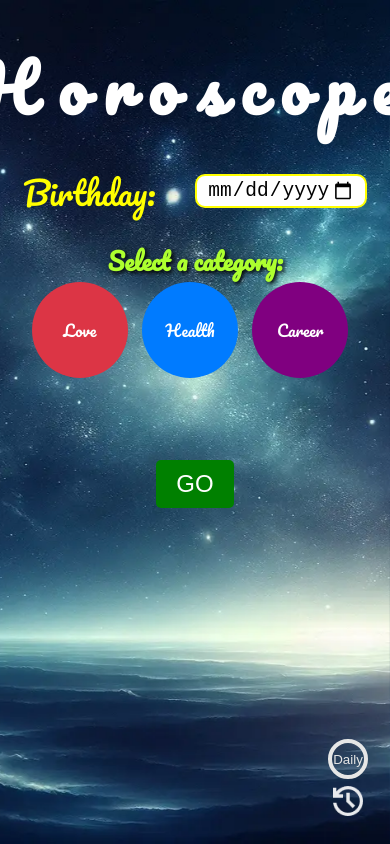
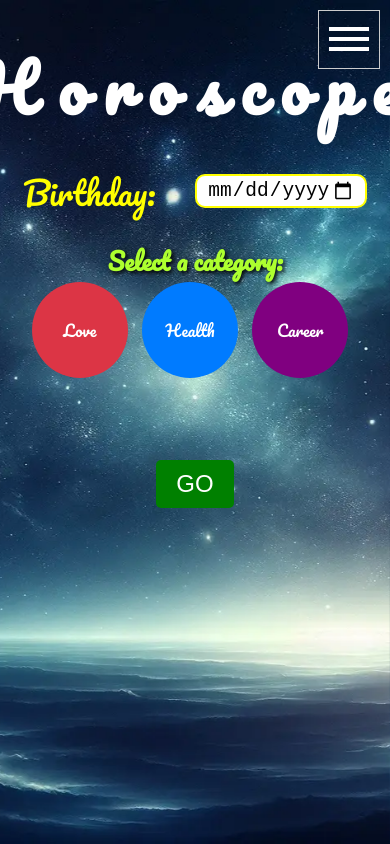
Before and after one commit to cse110-sp23-group5/cse110-sp23-group5, a website with bundled scripts: page source/horoscope/pages/landing.html in a window 390 px wide. Shown: the top 844 px of the page. Built offline with nearby package versions, Linux system fonts and the light colour scheme.

Commit message:
Implemented #55 and #56 tasks

```diff
--- a/source/horoscope/css/landing.css
+++ b/source/horoscope/css/landing.css
@@ -141,41 +141,53 @@ input[type="radio"]:checked + label {
     font-size: 1.5em;
 }
 
-nav {
-    position: fixed;
-    bottom: 20px;
-    right: 20px;
-    display: flex;
-    flex-direction: column;
+.navbar {
+    list-style-type: none;
+    padding: 0;
+    margin: 0;
+    position: absolute;
+    top: 10px;
+    right: 10px;
+    border: 1px solid #ccc;
+    z-index: 1000;
 }
 
-#history-button {
-    background: none;
-    border: none;
-    padding: 0;
+.menu-toggle {
+    display: inline-block;
     cursor: pointer;
+    position: right;
+    width: 40px;
+    height: 30px;
+    margin: 10px;
 }
 
-#history-button img {
-    width: 40px;
-    height: 40px;
-    transition: filter 0.3s ease, transform 0.3s ease;
+.bar {
+    display: block;
+    width: 100%;
+    height: 4px;
+    background-color: white;
+    margin: 6px 0;
+    transition: 0.4s;
 }
 
-nav > button:hover {
-    filter: brightness(0.8);
-    transform: scale(1.05);
+.nav {
+    list-style-type: none;
+    padding: 0;
+    margin: 0;
+    display: none;
+    position: absolute;
+    top: 50px;
+    right: 10px;
+    background-color: #333;
+    border: 1px solid #ccc;
+    z-index: 1000;
 }
 
-#daily-button {
-    color:rgb(230, 230, 230);
-    border-style: solid;
-    border-color: rgb(230, 230, 230);
-    border-width: 4px;
-    background: none;
-    height: 40px;
-    width: 40px;
-    border-radius: 50%;
-    padding: 0;
-    margin: 2px;
+.nav-item {
+    padding: 10px 20px;
 }
+
+.nav-item a {
+    text-decoration: none;
+    color: white;
+}
--- a/source/horoscope/js/landing.js
+++ b/source/horoscope/js/landing.js
@@ -4,21 +4,24 @@ const birthdayElement = document.getElementById('birthday-input');
 const HOROSCOPE_PAGE = 'horoscope.html';
 const HISTORY_PAGE = 'history.html'
 const DAILY_PAGE = 'daily.html'
+const LANDING_PAGE = 'landing.html';
+// UNCOMMENT WHEN LOVE COMPATIBILITY PAGE IS READY
+// const LOVE_PAGE = 'compatibility.html';
 
 window.addEventListener('DOMContentLoaded', init);
 async function init() {
     const submit = document.getElementById('submit');
     submit.addEventListener('click', button);
 
-    const history = document.getElementById('history-button');
-    history.addEventListener('click', () => {
-        window.location.href = HISTORY_PAGE;
+    // Mobile Menu
+    document.getElementById('mobile-menu').addEventListener('click', function() {
+        var nav = document.querySelector('.nav');
+        if (nav.style.display === 'block') {
+            nav.style.display = 'none';
+        } else {
+            nav.style.display = 'block';
+        }
     });
-
-    const daily = document.getElementById('daily-button');
-    daily.addEventListener('click', () => {
-        window.location.href = DAILY_PAGE;
-    })
 
     // Load in the Birthday if stored
     let birthday = localStorage.getItem('birthday');
@@ -28,6 +31,35 @@ async function init() {
 
     // fr-ca to get date in YYYY-MM-DD set max day to Today
     birthdayElement.max = new Date().toLocaleDateString('fr-ca');
+
+    const birthdayHoroscope = document.getElementById("birthday-horoscope");
+    if (birthdayHoroscope) {
+        birthdayHoroscope.addEventListener('click', () => {
+            window.location.href = LANDING_PAGE;
+        })
+    }
+
+    const history = document.getElementById("history");
+    if (history) {
+        history.addEventListener('click', () => {
+            window.location.href = HISTORY_PAGE;
+        })
+    }
+
+    const daily = document.getElementById("daily-horoscope");
+    if (daily) {
+        daily.addEventListener('click', () => {
+            window.location.href = DAILY_PAGE;
+        })
+    }
+
+    // UNCOMMENT WHEN LOVE COMPATIBILITY PAGE IS READY
+    // const love = document.getElementById("love-compatibility");
+    // if (love) {
+    //     love.addEventListener('click', () => {
+    //         window.location.href = LOVE_PAGE;
+    //     })
+    // }
 }
 
 /**
--- a/source/horoscope/pages/landing.html
+++ b/source/horoscope/pages/landing.html
@@ -9,7 +9,21 @@
 </head>
 
 <body>
-    <h1 id="landing-title">Horoscope</h1>
+    <div class="header-container">
+        <h1 id="landing-title">Horoscope</h1>
+        <nav class="navbar">
+            <div class="menu-toggle" id="mobile-menu">
+                <span class="bar"></span>
+                <span class="bar"></span>
+                <span class="bar"></span>
+            </div>
+            <ul class="nav no-search">
+                <li class="nav-item"><a id="daily-horoscope">Daily Horoscope</a></li>
+                <li class="nav-item"><a id="love-compatibility">Love Compatibility</a></li>
+                <li class="nav-item"><a id="history">History</a></li>
+            </ul>
+        </nav>
+    </div>
 
     <div id="birthday-div">
         <label id="birthday-title" >Birthday: </label>
@@ -31,16 +45,5 @@
         </div>
     </div>
     <input type="button" id="submit" value="GO">
-    <nav id="history">
-        <button id="daily-button">
-            Daily
-        </button>
-        <button id="history-button">
-          <img src="../images/history-icon.png" alt="History Button">
-        </button>
-    </nav>
 </body>
-
-
-
 </html>
```
